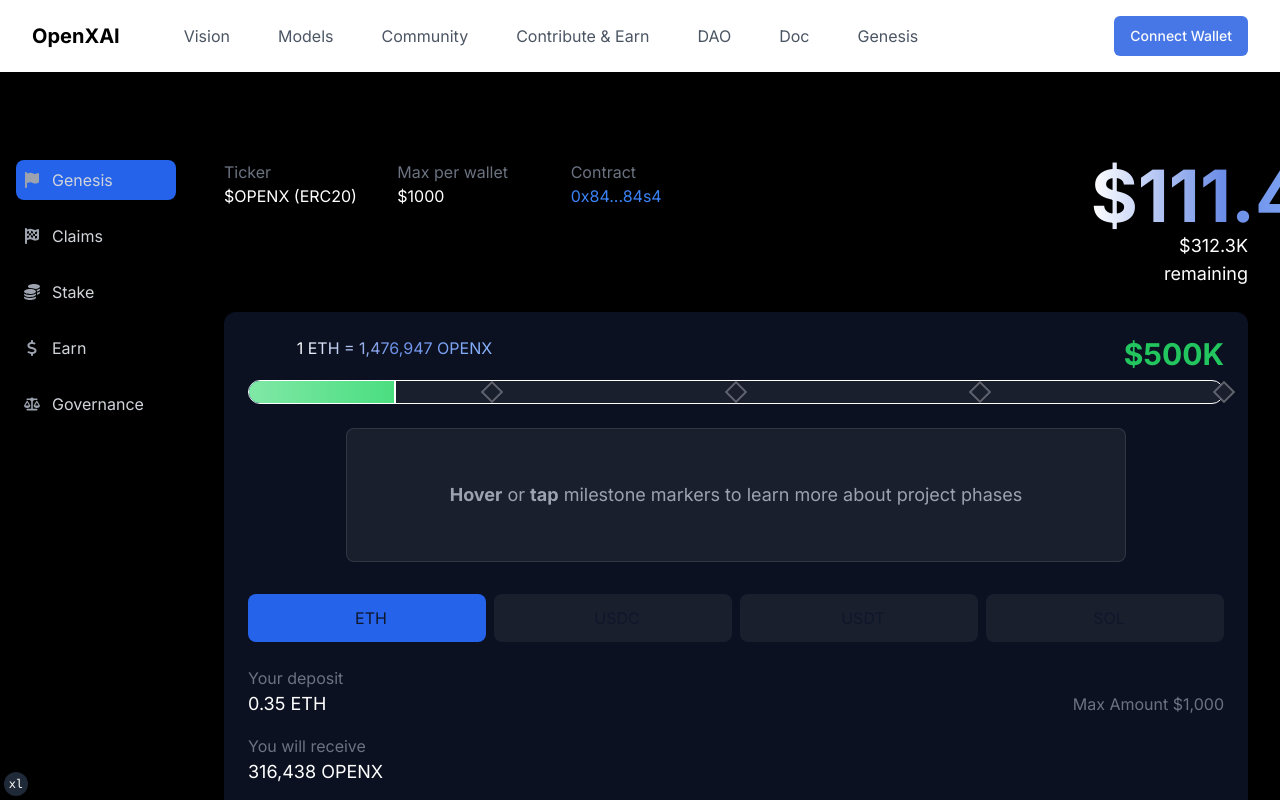
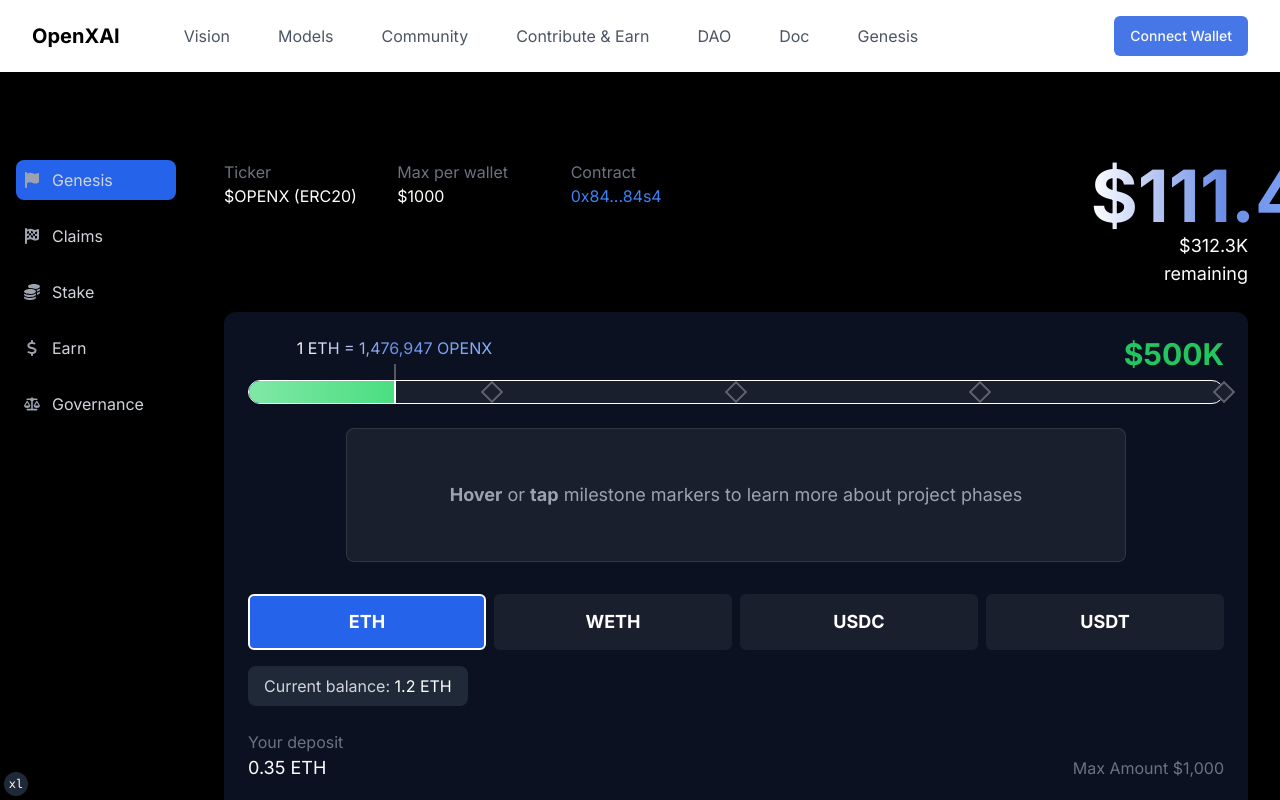
Before and after one commit to OpenxAI-Network/openxai-frontend, a Next.js app: page /genesis in a window 1280 px wide. Shown: the top 800 px of the page. Built offline with nearby package versions, Linux system fonts and the light colour scheme; what @web3modal/wagmi, wagmi would draw is missing.

Commit message:
currency button fixes

```diff
--- a/app/genesis/page.tsx
+++ b/app/genesis/page.tsx
@@ -14,14 +14,15 @@ const MILESTONES = [
 ]
 
 const PAYMENT_METHODS = [
-  { id: 'eth', name: 'ETH', icon: 'fa-brands fa-ethereum' },
-  { id: 'usdc', name: 'USDC', icon: 'fa-regular fa-circle-dollar' },
-  { id: 'usdt', name: 'USDT', icon: 'fa-regular fa-circle-dollar' },
-  { id: 'sol', name: 'SOL', icon: 'fa-regular fa-circle-s' },
+  { id: 'eth', name: 'ETH' },
+  { id: 'weth', name: 'WETH' },
+  { id: 'usdc', name: 'USDC' },
+  { id: 'usdt', name: 'USDT' },
 ]
 
 export default function GenesisPage() {
   const [selectedMilestone, setSelectedMilestone] = React.useState<number | null>(null)
+  const [selectedPayment, setSelectedPayment] = React.useState('eth')
 
   return (
     <>
@@ -73,11 +74,16 @@ export default function GenesisPage() {
               </div>
             </div>
 
-            <div className="relative mb-2">
+            <div className="relative">
               {/* Current progress indicator */}
               <div
                 className="absolute top-0 h-6 w-0.5 bg-white"
                 style={{ left: '15%', zIndex: 20 }}
+              />
+              {/* Vertical connecting line */}
+              <div
+                className="absolute bottom-full h-4 w-0.5 bg-white/30"
+                style={{ left: '15%' }}
               />
               <Progress
                 value={15}
@@ -126,14 +132,21 @@ export default function GenesisPage() {
               {PAYMENT_METHODS.map((method) => (
                 <button
                   key={method.id}
-                  className={`rounded-lg p-3 text-center text-base ${
-                    method.id === 'eth' ? 'bg-blue-600' : 'bg-[#1a1f2e]'
-                  }`}
+                  onClick={() => setSelectedPayment(method.id)}
+                  className={`rounded-md p-3 text-center text-lg font-bold text-white transition-all
+                    ${method.id === selectedPayment
+                      ? 'border-2 border-white bg-blue-600'
+                      : 'bg-[#1a1f2e] hover:border-2 hover:border-white'
+                    }`}
                 >
-                  <i className={`${method.icon} mr-2`}></i>
                   {method.name}
                 </button>
               ))}
+            </div>
+
+            <div className="mt-4 inline-block rounded-lg bg-gray-800 px-4 py-2">
+              <span className="text-gray-300">Current balance: </span>
+              <span className="text-white">1.2 ETH</span>
             </div>
 
             <div className="mt-6">
```
